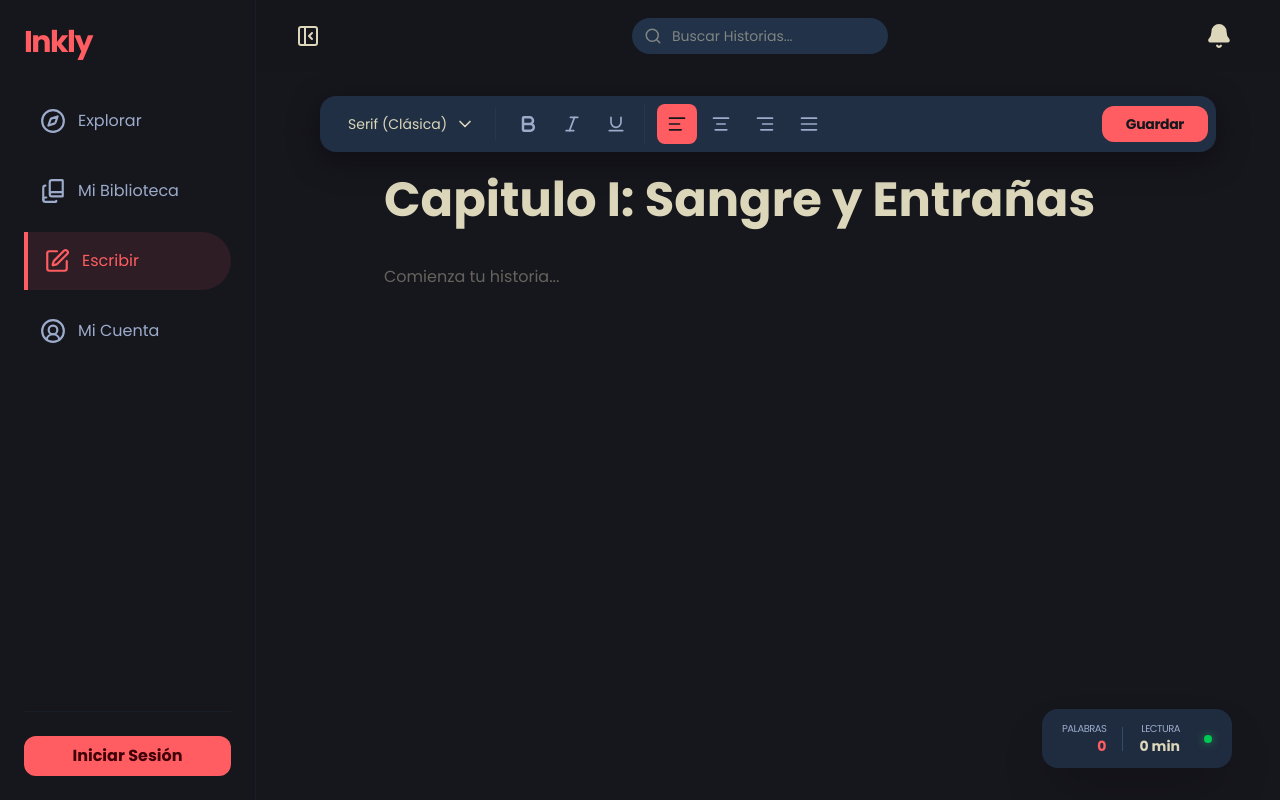
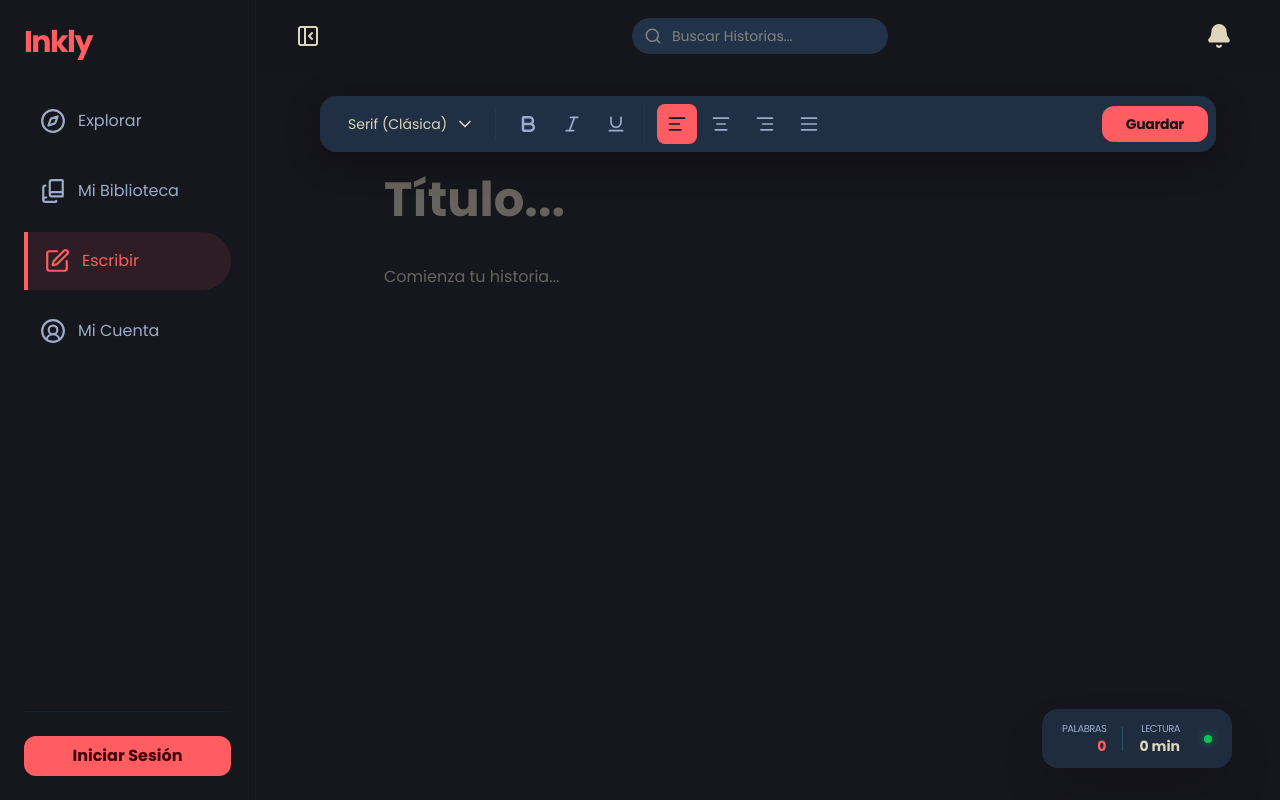
Before and after one commit to kadanarpaOps/Inkly-SPA, a React (Vite) app: page /write in a window 1280 px wide. Built offline with nearby package versions, Linux system fonts and the light colour scheme; no server answers.

Commit message:
feat(write): add editor for the titlr

```diff
--- a/src/ui/pages/User/Profile.tsx
+++ b/src/ui/pages/User/Profile.tsx
@@ -1,7 +1,7 @@
 import { useRef, useState } from "react";
 import { useAuth } from "../../hooks/useAuth";
 import ImageCropperModal from "../../components/images/ImageCropperModal";
-import { Pen, ImageMinus } from "lucide-react";
+import { Pen, ImageMinus, SquarePen } from "lucide-react";
 
 export default function Profile() {
 
@@ -167,6 +167,19 @@ export default function Profile() {
                                 Tus Historias
                             </span>
                         </div>
+                        {/** Auth User Stories */}
+                        <div className="asymmetric-grid grid-cols-4 mt-12 pb-24">
+                            {/** Create new Story */}
+                            <div className="aspect-2/3 col-span-1 overflow-hidden rounded-xl border-2 border-dashed border-high-enfasis/30 flex flex-col items-center justify-center space-y-4 hover:bg-high-enfasis/5 hover:border-high-enfasis transition-all cursor-pointer group">
+                                <div className="w-16 h-16 rounded-full bg-high-enfasis/10 flex items-center justify-center text-high-enfasis group-hover:scale-110 transition-transform">
+                                    <span><SquarePen size={24} /></span>
+                                </div>
+                                <span className="text-global font-bold text-lg">
+                                    Nueva Historia
+                                </span>
+                            </div>
+                            {/** List of Stories */}
+                        </div>
                     </div>
                 </>
             ) : (
--- a/src/ui/pages/User/Write.tsx
+++ b/src/ui/pages/User/Write.tsx
@@ -24,23 +24,41 @@ const extensions = [
 export default function Write() {
 
     const [ wordsCount, setWordsCount ] = useState(0);
+    const [ activeEditor, setActiveEditor ] = useState<'title' | 'content'>('content');
+
+    const titleEditor = useEditor({
+        extensions: [
+            StarterKit.configure({ heading: false }),
+            Placeholder.configure({ placeholder: 'Título...' }),
+            TextAlign.configure({
+                alignments: ['left', 'center', 'right', 'justify'],
+                types: ['heading', 'paragraph'],
+                defaultAlignment: 'left'
+            }),
+        ],
+        editorProps: {
+            attributes: {
+                class: "text-5xl font-bold text-global outline-none min-h-fit",
+            }
+        },
+        onFocus: () => setActiveEditor('title'),
+    });
 
     const editor = useEditor({
         extensions,
         onUpdate({ editor }) {
             setWordsCount(editor.storage.characterCount.words());
         },
+        onFocus: () => setActiveEditor('content'),
     })
 
     return (
         <div className="grow flex flex-col items-center px-12 pb-12 writing-canvas">
             {/** Barra de Herramientas */}
-            <Toolbar editor={editor} />
+            <Toolbar editor={activeEditor === 'title' ? titleEditor : editor} />
             <div className="w-full max-w-3xl grow">
                 <div className="relative focus:outline-none">
-                    <h1 className="text-5xl font-bold mb-10 text-global outline-none">
-                        Capitulo I: Sangre y Entrañas
-                    </h1>
+                    <EditorContent editor={titleEditor} className='mb-10' />
                     <EditorContent editor={editor} className='leading-relaxed' />
                 </div>
             </div>
```
